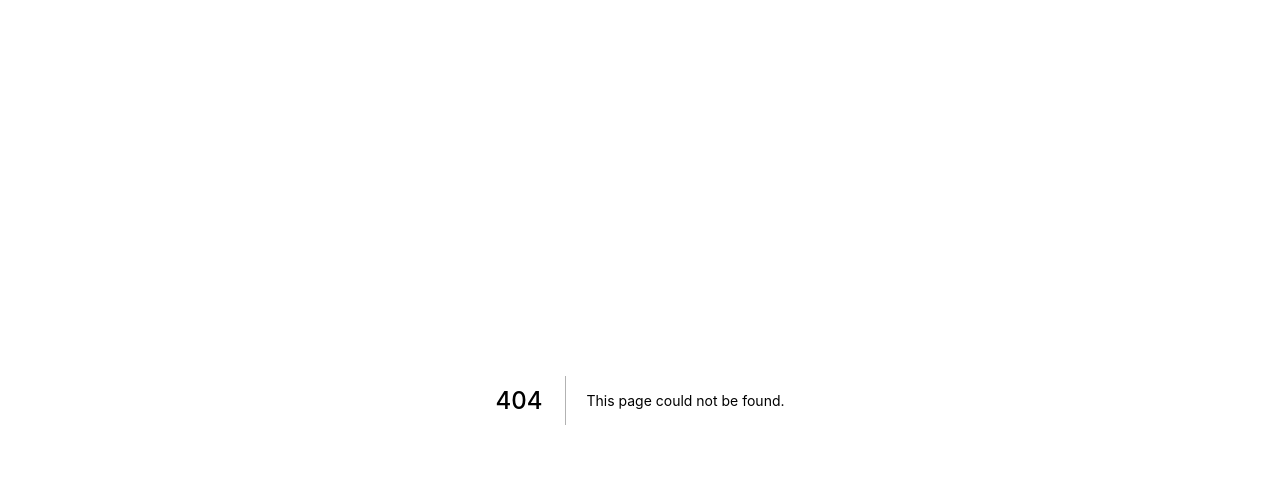
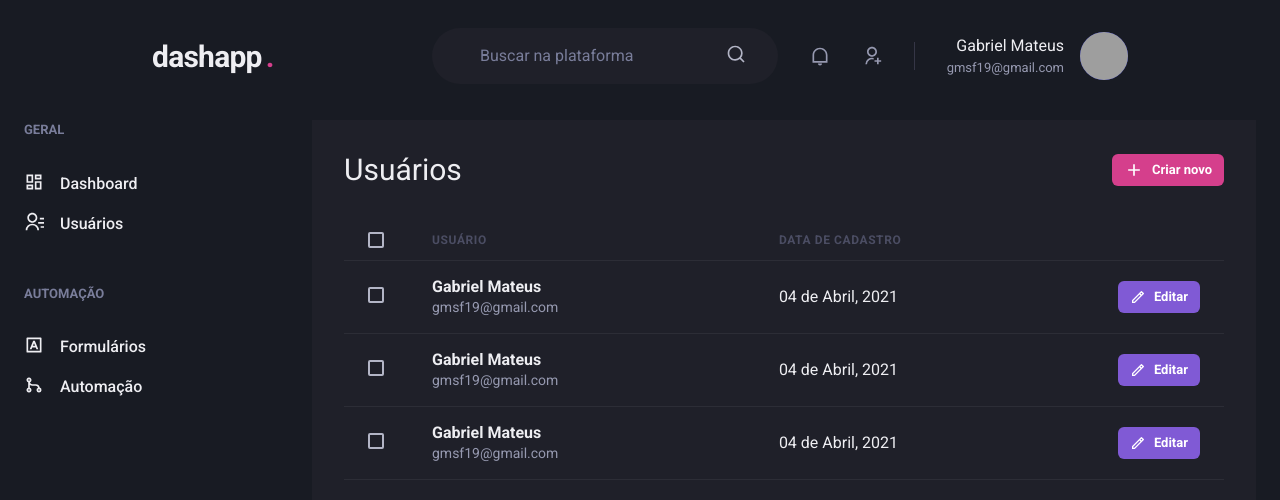
Before and after one commit to gmsf19/DashApp, a Next.js app: page /users in a window 1280 px wide. Before the commit this address had no page. Shown: the top 500 px of the page. Built offline with nearby package versions, Linux system fonts and the light colour scheme; grey boxes are pictures that could not be loaded.

Commit message:
creating users route

```diff
--- /dev/null
+++ b/src/pages/users/index.tsx
@@ -0,0 +1,120 @@
+import { Box, Button, Checkbox, Flex, Heading, Icon, Table, Tbody, Td, Text, Th, Thead, Tr } from "@chakra-ui/react";
+import React from "react";
+import { RiAddLine, RiPencilLine } from "react-icons/ri";
+import { Header } from "../../components/Header";
+import { Sidebar } from "../../components/Sidebar";
+
+export default function UserList() {
+  return (
+    <Box>
+      <Header />
+
+      <Flex w="100%" my="6" maxWidth={1480} mx="auto" px="6">
+        <Sidebar />
+
+        <Box flex="1" borderRadios={8} bg="gray.800" p="8">
+          <Flex mb="8" justify="space-between" align="center">
+            <Heading size="lg"fontWeight="normal">Usuários</Heading>
+
+            <Button
+              as="a"
+              size="sm"
+              fontSize="small"
+              colorScheme="pink"
+              leftIcon={<Icon as={RiAddLine} fontSize="20"/>}
+            >
+              Criar novo
+            </Button>
+          </Flex>
+
+      <Table colorScheme="whiteAlpha">
+        <Thead>
+          <Tr>
+            <Th px="6" color="gray.300" w="8">
+              <Checkbox colorScheme="pink" />
+            </Th>
+            <Th>Usuário</Th>
+            <Th>Data de cadastro</Th>
+            <Th width="8"></Th>
+          </Tr>
+        </Thead>
+        <Tbody>
+          <Tr>
+            <Td px="6">
+            <Checkbox colorScheme="pink" />
+            </Td>
+            <Td>
+              <Box>
+                <Text fontWeight="bold">Gabriel Mateus</Text>
+                <Text fontSize="sm" color="gray.300">gmsf19@gmail.com</Text>
+              </Box>
+            </Td>
+            <Td>04 de Abril, 2021</Td>
+            <Td>
+              <Button
+                as="a"
+                size="sm"
+                fontSize="small"
+                colorScheme="purple"
+                leftIcon={<Icon as={RiPencilLine} fontSize="16" />}
+              >
+                Editar
+              </Button>
+            </Td>
+          </Tr>
+
+          <Tr>
+            <Td px="6">
+            <Checkbox colorScheme="pink" />
+            </Td>
+            <Td>
+              <Box>
+                <Text fontWeight="bold">Gabriel Mateus</Text>
+                <Text fontSize="sm" color="gray.300">gmsf19@gmail.com</Text>
+              </Box>
+            </Td>
+            <Td>04 de Abril, 2021</Td>
+            <Td>
+              <Button
+                as="a"
+                size="sm"
+                fontSize="small"
+                colorScheme="purple"
+                leftIcon={<Icon as={RiPencilLine} fontSize="16" />}
+              >
+                Editar
+              </Button>
+            </Td>
+          </Tr>
+
+          <Tr>
+            <Td px="6">
+            <Checkbox colorScheme="pink" />
+            </Td>
+            <Td>
+              <Box>
+                <Text fontWeight="bold">Gabriel Mateus</Text>
+                <Text fontSize="sm" color="gray.300">gmsf19@gmail.com</Text>
+              </Box>
+            </Td>
+            <Td>04 de Abril, 2021</Td>
+            <Td>
+              <Button
+                as="a"
+                size="sm"
+                fontSize="small"
+                colorScheme="purple"
+                leftIcon={<Icon as={RiPencilLine} fontSize="16" />}
+              >
+                Editar
+              </Button>
+            </Td>
+          </Tr>
+        </Tbody>
+      </Table>
+        </Box>
+      </Flex>
+
+    </Box>
+  );
+}
```
Also changed, not shown: 1 other file (tests, documents, lock files or other folders).
